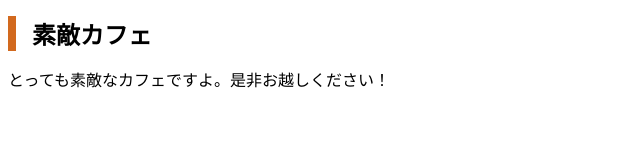
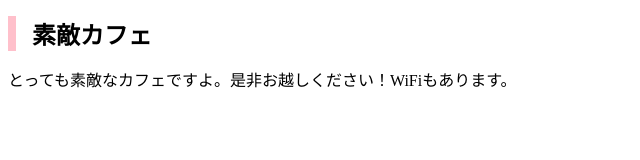
Before and after one commit to nproject0105/mycafe, a plain HTML site: page index.html in a window 1280 px wide. Shown: the whole page, without its empty margins (0-640 px from the left). Drawn offline with Linux system fonts and the light colour scheme.

Commit message:
Add files via upload

```diff
--- a/css/styles.css
+++ b/css/styles.css
@@ -1,5 +1,5 @@
 h1 {
   font-size: 24px;
   padding-left: 16px;
-  border-left: 8px solid chocolate;
+  border-left: 8px solid pink;
 }
--- a/index.html
+++ b/index.html
@@ -8,7 +8,7 @@
 </head>
 <body>
   <h1>素敵カフェ</h1>
-  <p>とっても素敵なカフェですよ。是非お越しください！</p>
+  <p>とっても素敵なカフェですよ。是非お越しください！WiFiもあります。</p>
 
 </body>
 </html>
```
